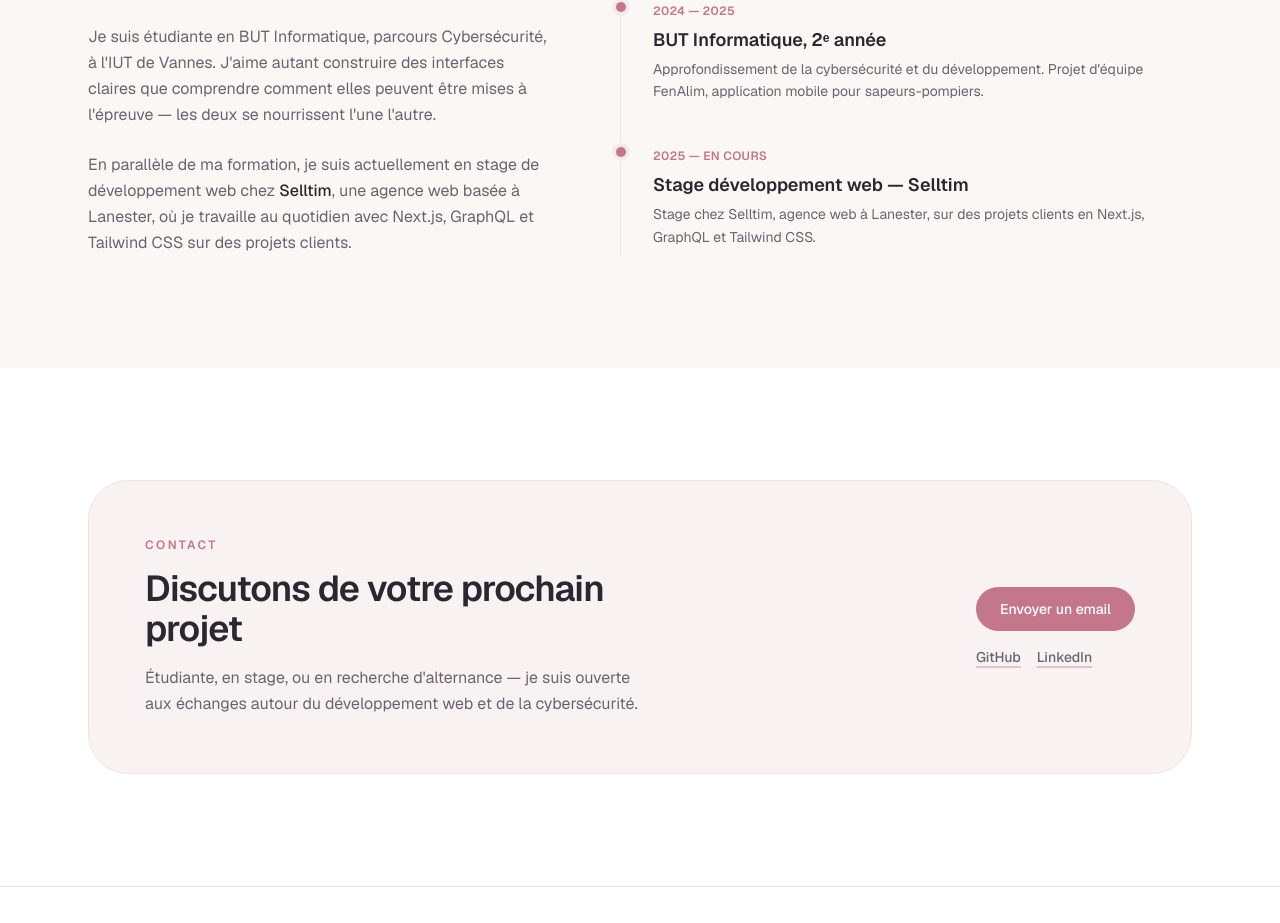
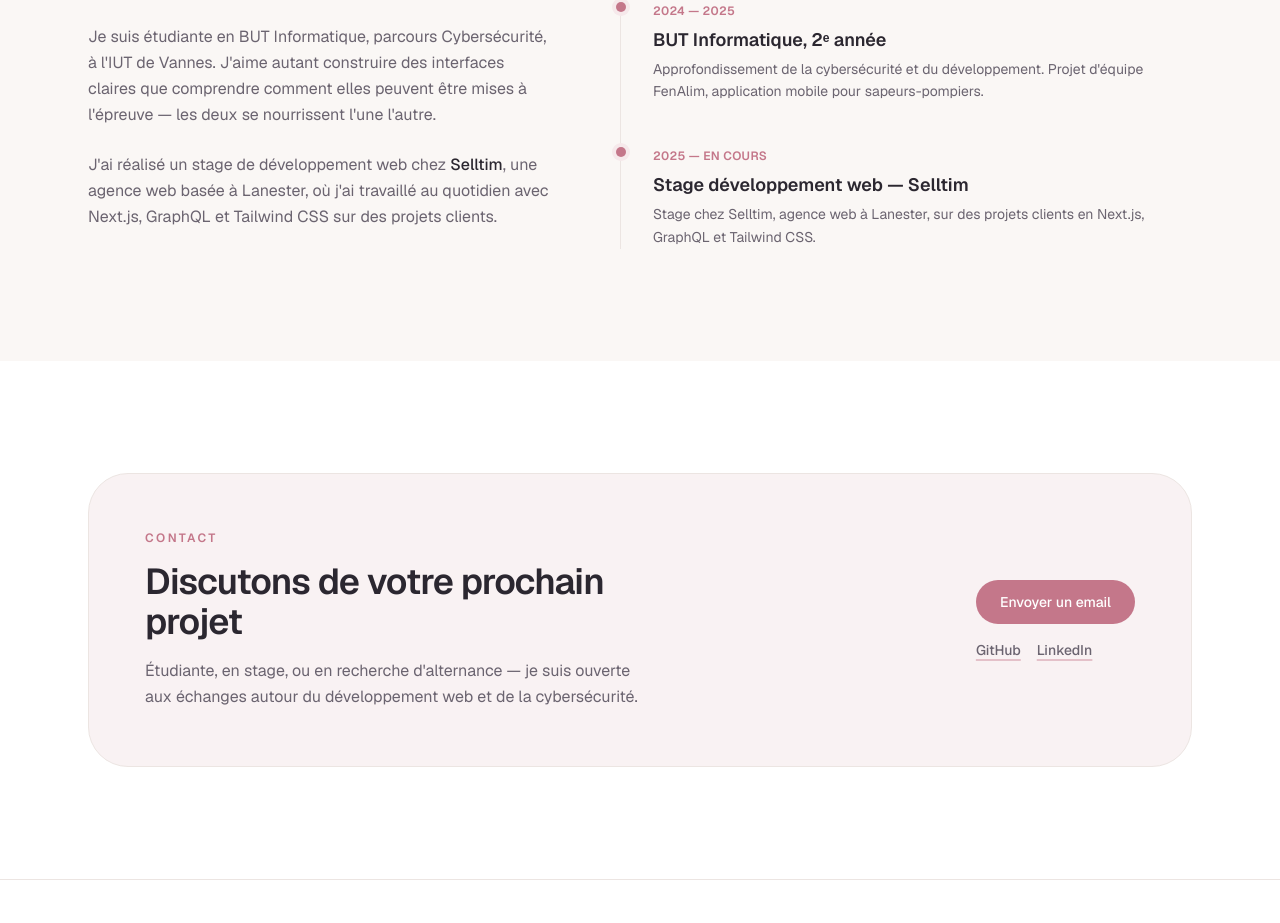
Before and after one commit to Emmalejalle/portfolio, a Next.js app: page / in a window 1280 px wide. Shown: the part 2756-3679 px from the top of the page. Built offline with nearby package versions, Linux system fonts and the light colour scheme.

Commit message:
mise a jour section about

```diff
--- a/src/components/sections/About.tsx
+++ b/src/components/sections/About.tsx
@@ -16,10 +16,10 @@ export function About() {
             peuvent être mises à l&apos;épreuve — les deux se nourrissent l&apos;une l&apos;autre.
           </p>
           <p className="text-base leading-relaxed text-foreground-muted">
-            En parallèle de ma formation, je suis actuellement en stage de développement web chez{" "}
+            J&apos;ai réalisé un stage de développement web chez{" "}
             <span className="font-medium text-foreground">Selltim</span>, une agence web basée à
-            Lanester, où je travaille au quotidien avec Next.js, GraphQL et Tailwind CSS sur des
-            projets clients.
+            Lanester, où j&apos;ai travaillé au quotidien avec Next.js, GraphQL et Tailwind CSS
+            sur des projets clients.
           </p>
         </div>
 
```
